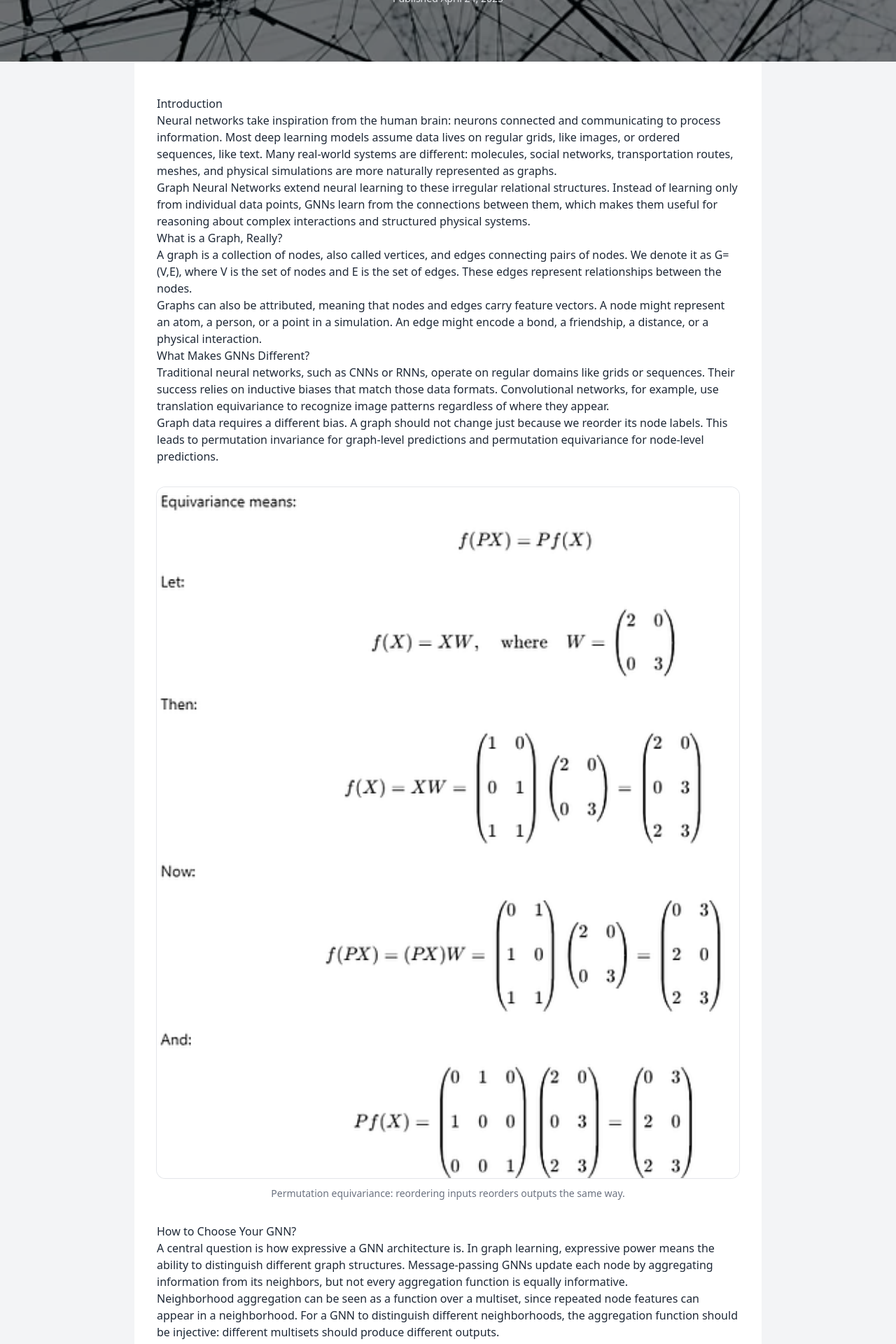
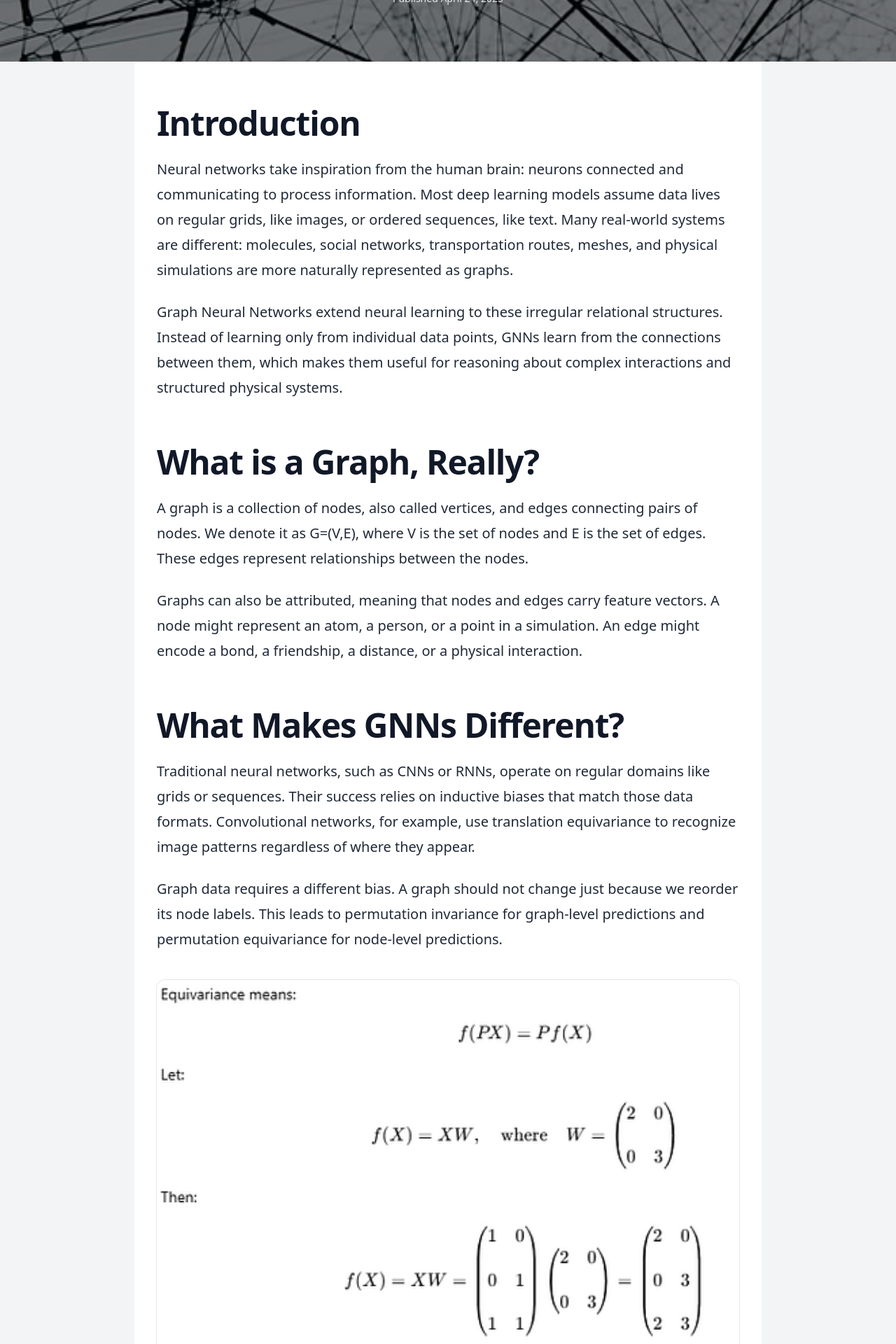
Before and after one commit to bazziamir24/my-website, a React (Vite) app: page /blog/gnn-article in a window 1280 px wide. Shown: the part 280-2200 px from the top of the page at 70% size. Built offline with nearby package versions, Linux system fonts and the light colour scheme.

Commit message:
Improve blog typography and add publications preview

```diff
--- a/src/pages/Blog.jsx
+++ b/src/pages/Blog.jsx
@@ -20,28 +20,28 @@ export default function Blog() {
       </HeroSection>
 
       {/* Posts list */}
-      <main className="py-16 bg-white">
+      <main className="py-20 bg-white">
         <div className="max-w-5xl mx-auto px-4 sm:px-6 lg:px-8">
-          <h2 className="text-3xl sm:text-4xl font-bold text-gray-800 mb-10">
+          <h2 className="text-4xl sm:text-5xl font-extrabold text-gray-900 mb-12">
             All Posts
           </h2>
-          <div className="space-y-12">
+          <div className="space-y-14">
             {/* Post 1 */}
-            <article className="flex flex-col sm:flex-row items-start">
+            <article className="flex flex-col sm:flex-row items-start gap-6">
               <img
                 src={assetPath('assets/medium/hero_gnn.webp')}
                 alt=""
                 loading="lazy"
-                className="flex-shrink-0 w-full sm:w-64 h-40 object-cover rounded-lg mb-4 sm:mb-0 sm:mr-6"
+                className="flex-shrink-0 w-full sm:w-72 h-44 object-cover rounded-lg"
               />
               <div>
-                <h3 className="text-2xl font-semibold text-gray-800 mb-2">
+                <h3 className="text-3xl sm:text-4xl font-extrabold leading-tight text-gray-900 mb-3">
                   <Link to="/blog/gnn-article" className="hover:text-indigo-600">
                     Graphs, But Smarter: The Rise of Graph Neural Networks
                   </Link>
                 </h3>
-                <p className="text-sm text-gray-500 mb-3">April 24, 2025</p>
-                <p className="text-gray-700 mb-2">
+                <p className="text-sm font-medium text-gray-500 mb-4">April 24, 2025</p>
+                <p className="text-lg leading-relaxed text-gray-700 mb-4">
                   Exploring what graph neural networks are, how they work, and
                   why they matter for AI and physics simulations.
                 </p>
--- a/src/pages/Home.jsx
+++ b/src/pages/Home.jsx
@@ -166,8 +166,43 @@ export default function Home() {
         </div>
       </section>
 
+      {/* Publications section */}
+      <section id="publications" className="py-16 bg-white">
+        <div className="max-w-5xl mx-auto px-4 sm:px-6 lg:px-8">
+          <h2 className="text-3xl sm:text-4xl font-bold text-gray-800 mb-8">
+            Publications
+          </h2>
+          <article className="bg-gray-50 rounded-lg shadow hover:shadow-lg transition-shadow duration-300 p-6">
+            <h3 className="text-2xl font-semibold text-gray-800 mb-2">
+              Physics-Informed Coarsening for Multigrid Graph Neural Surrogates
+            </h3>
+            <p className="text-gray-600 text-sm mb-4">
+              Amir Bazzi, Ramy Nemer, Jose Alves, Elie Hachem - ICML 2026
+            </p>
+            <p className="text-gray-700 leading-relaxed mb-4">
+              A multigrid graph neural network for solid mechanics that uses
+              physics-informed coarsening to focus model capacity on regions of
+              high strain or stress concentration.
+            </p>
+            <div className="flex flex-wrap gap-4">
+              <a
+                href="https://sites.google.com/view/physics-informed-coarsening"
+                target="_blank"
+                rel="noopener noreferrer"
+                className="text-indigo-600 font-semibold hover:underline"
+              >
+                Read the full paper -&gt;
+              </a>
+              <Link to="/publications" className="text-gray-600 font-semibold hover:text-indigo-600">
+                View publications -&gt;
+              </Link>
+            </div>
+          </article>
+        </div>
+      </section>
+
       {/* Blog section */}
-      <section id="blog" className="py-16 bg-white">
+      <section id="blog" className="py-16 bg-gray-50">
         <div className="max-w-5xl mx-auto px-4 sm:px-6 lg:px-8">
           <h2 className="text-3xl sm:text-4xl font-bold text-gray-800 mb-8">
             Latest Posts
--- a/src/pages/blog/GnnArticle.jsx
+++ b/src/pages/blog/GnnArticle.jsx
@@ -5,14 +5,14 @@ import { assetPath } from '../../lib/assets';
 
 function Figure({ src, alt, caption }) {
   return (
-    <figure className="my-8">
+    <figure className="my-10">
       <img
         src={assetPath(src)}
         alt={alt}
         loading="lazy"
         className="w-full rounded-xl shadow-sm ring-1 ring-gray-200"
       />
-      <figcaption className="mt-3 text-center text-sm text-gray-500">
+      <figcaption className="mt-4 text-center text-sm text-gray-500">
         {caption}
       </figcaption>
     </figure>
@@ -35,9 +35,11 @@ export default function GnnArticle() {
       </HeroSection>
 
       {/* Article */}
-      <article className="max-w-4xl mx-auto px-4 sm:px-6 lg:px-8 py-12 bg-white prose prose-indigo prose-lg">
-        <h2>Introduction</h2>
-        <p>
+      <article className="max-w-4xl mx-auto px-4 sm:px-6 lg:px-8 py-16 bg-white text-gray-800">
+        <h2 className="mt-0 mb-6 text-4xl sm:text-5xl font-extrabold tracking-tight text-gray-900">
+          Introduction
+        </h2>
+        <p className="text-xl leading-9 mb-6">
           Neural networks take inspiration from the human brain: neurons
           connected and communicating to process information. Most deep
           learning models assume data lives on regular grids, like images, or
@@ -45,7 +47,7 @@ export default function GnnArticle() {
           molecules, social networks, transportation routes, meshes, and
           physical simulations are more naturally represented as graphs.
         </p>
-        <p>
+        <p className="text-xl leading-9 mb-10">
           Graph Neural Networks extend neural learning to these irregular
           relational structures. Instead of learning only from individual data
           points, GNNs learn from the connections between them, which makes them
@@ -53,29 +55,33 @@ export default function GnnArticle() {
           physical systems.
         </p>
 
-        <h2>What is a Graph, Really?</h2>
-        <p>
+        <h2 className="mt-16 mb-6 text-4xl sm:text-5xl font-extrabold tracking-tight text-gray-900">
+          What is a Graph, Really?
+        </h2>
+        <p className="text-xl leading-9 mb-6">
           A graph is a collection of nodes, also called vertices, and edges
           connecting pairs of nodes. We denote it as G=(V,E), where V is the set
           of nodes and E is the set of edges. These edges represent
           relationships between the nodes.
         </p>
-        <p>
+        <p className="text-xl leading-9 mb-10">
           Graphs can also be attributed, meaning that nodes and edges carry
           feature vectors. A node might represent an atom, a person, or a point
           in a simulation. An edge might encode a bond, a friendship, a
           distance, or a physical interaction.
         </p>
 
-        <h2>What Makes GNNs Different?</h2>
-        <p>
+        <h2 className="mt-16 mb-6 text-4xl sm:text-5xl font-extrabold tracking-tight text-gray-900">
+          What Makes GNNs Different?
+        </h2>
+        <p className="text-xl leading-9 mb-6">
           Traditional neural networks, such as CNNs or RNNs, operate on regular
           domains like grids or sequences. Their success relies on inductive
           biases that match those data formats. Convolutional networks, for
           example, use translation equivariance to recognize image patterns
           regardless of where they appear.
         </p>
-        <p>
+        <p className="text-xl leading-9 mb-6">
           Graph data requires a different bias. A graph should not change just
           because we reorder its node labels. This leads to permutation
           invariance for graph-level predictions and permutation equivariance
@@ -87,15 +93,17 @@ export default function GnnArticle() {
           caption="Permutation equivariance: reordering inputs reorders outputs the same way."
         />
 
-        <h2>How to Choose Your GNN?</h2>
-        <p>
+        <h2 className="mt-16 mb-6 text-4xl sm:text-5xl font-extrabold tracking-tight text-gray-900">
+          How to Choose Your GNN?
+        </h2>
+        <p className="text-xl leading-9 mb-6">
           A central question is how expressive a GNN architecture is. In graph
           learning, expressive power means the ability to distinguish different
           graph structures. Message-passing GNNs update each node by aggregating
           information from its neighbors, but not every aggregation function is
           equally informative.
         </p>
-        <p>
+        <p className="text-xl leading-9 mb-6">
           Neighborhood aggregation can be seen as a function over a multiset,
           since repeated node features can appear in a neighborhood. For a GNN
           to distinguish different neighborhoods, the aggregation function
@@ -113,8 +121,10 @@ export default function GnnArticle() {
           caption="Two different neighborhoods producing the same output under a non-injective aggregation."
         />
 
-        <h2>Okay, Then What is the Best Aggregator?</h2>
-        <p>
+        <h2 className="mt-16 mb-6 text-4xl sm:text-5xl font-extrabold tracking-tight text-gray-900">
+          Okay, Then What is the Best Aggregator?
+        </h2>
+        <p className="text-xl leading-9 mb-6">
           A key result from Xu et al. is that sum aggregation can make
           message-passing GNNs maximally expressive over multisets when paired
           with suitable learnable transformations. This insight is the
@@ -125,7 +135,7 @@ export default function GnnArticle() {
           alt="Injective versus non-injective mapping"
           caption="Only injective mappings uniquely identify inputs."
         />
-        <p>
+        <p className="text-xl leading-9 mb-6">
           Even expressive message-passing models can have limits, especially
           when graphs require structural or positional awareness. Structure-aware
           GNNs add features such as cycle counts or centralities, while
@@ -142,8 +152,10 @@ export default function GnnArticle() {
           caption="Distinct subtrees map to distinct points in latent space."
         />
 
-        <h2>Wrapping Up</h2>
-        <p>
+        <h2 className="mt-16 mb-6 text-4xl sm:text-5xl font-extrabold tracking-tight text-gray-900">
+          Wrapping Up
+        </h2>
+        <p className="text-xl leading-9 mb-10">
           Among message-passing GNNs, sum-based GINs are highly expressive for
           distinguishing neighborhood structures, but model choice still depends
           on the task. GATs can help when edge weighting matters, GCNs remain
@@ -151,8 +163,10 @@ export default function GnnArticle() {
           can improve performance when topology carries important information.
         </p>
 
-        <h2>References</h2>
-        <ul>
+        <h2 className="mt-16 mb-6 text-4xl sm:text-5xl font-extrabold tracking-tight text-gray-900">
+          References
+        </h2>
+        <ul className="list-disc pl-6 text-lg leading-8 space-y-2">
           <li>Kipf &amp; Welling (2017) - <em>Semi-Supervised Classification with Graph Convolutional Networks</em>.</li>
           <li>Hamilton et al. (2017) - <em>Inductive Representation Learning on Large Graphs</em>.</li>
           <li>Velickovic et al. (2018) - <em>Graph Attention Networks</em>.</li>
```
